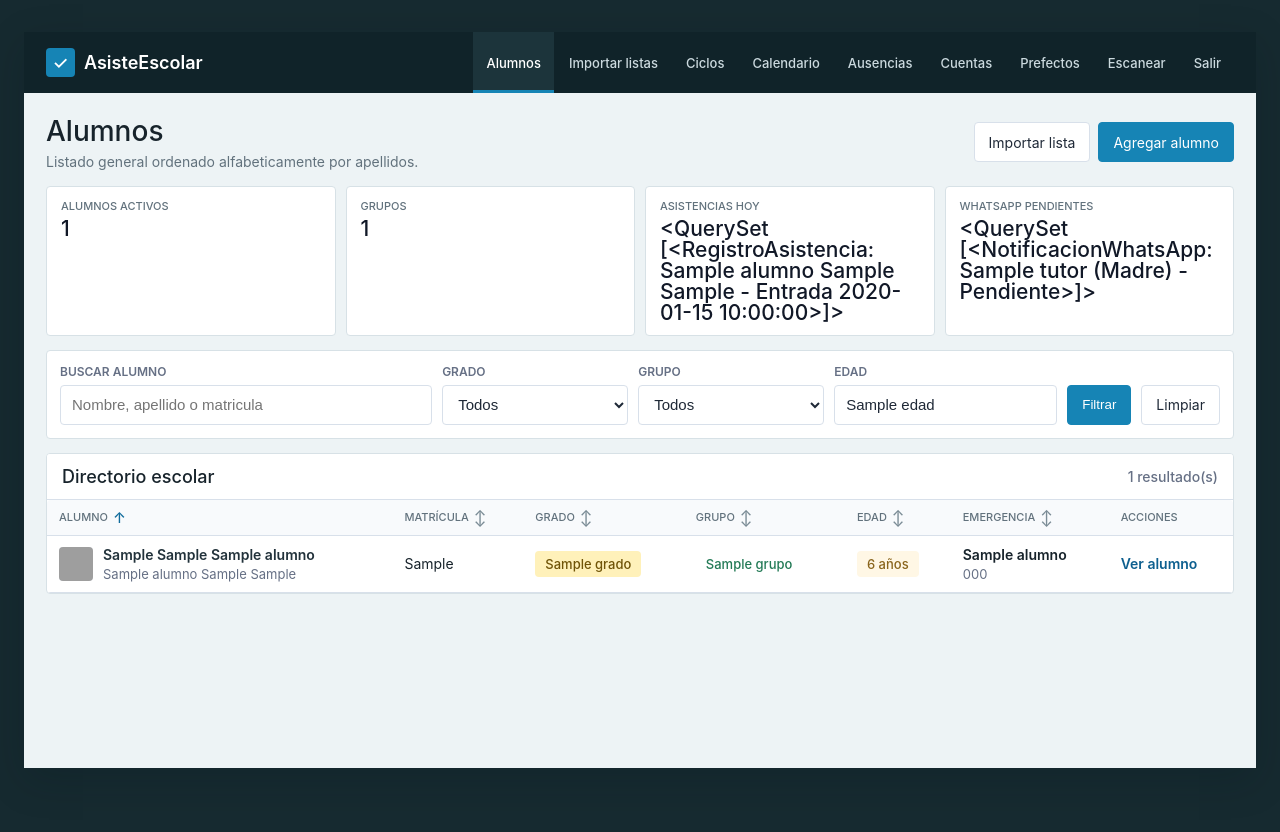
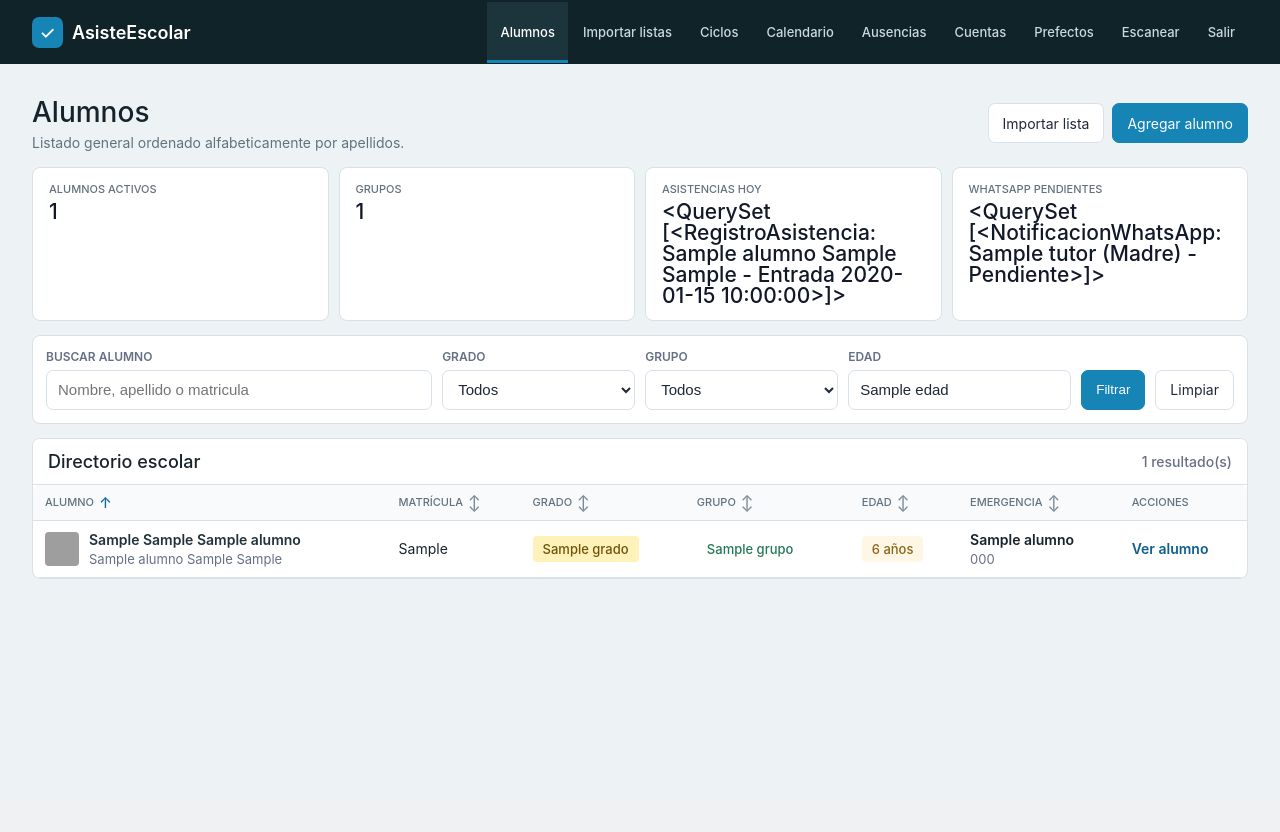
Before and after one commit to gabeMoran05-coder/Aplicaci-n-Control-de-Asistencias, a Django app: template asistencias/templates/asistencias/control_semanal.html in a window 1280 px wide. After the commit the page ends 579 px from the top, so only its background shows below. Run offline with Django 5.2, Linux system fonts and the light colour scheme; tables that the repository leaves empty hold one stand-in row (values such as "Sample post"); the template is opened without the code that fills it: values that come from a table or form of the project are taken from there, most other values are stand-ins (such as "Sample title", 1, 10 or a date in 2020); grey boxes are pictures that could not be loaded.

Commit message:
Amplia panel a pantalla completa y suaviza interfaz

```diff
--- a/asistencias/static/asistencias/dashboard.css
+++ b/asistencias/static/asistencias/dashboard.css
@@ -1,16 +1,16 @@
 :root{--dash-bg:#162a30;--dash-bg-2:#1c343b;--dash-page:#edf3f5;--dash-surface:#fff;--dash-line:#d7e1e6;--dash-text:#17232b;--dash-muted:#62727d;--dash-primary:#1684b5;--dash-primary-hover:#116d98}
-body.dashboard{min-height:100vh;background:var(--dash-bg);color:var(--dash-text);font-family:Inter,"Segoe UI",Roboto,Helvetica,Arial,sans-serif;font-size:14px;font-weight:400}
+body.dashboard{min-height:100vh;background:var(--dash-page);color:var(--dash-text);font-family:Inter,"Segoe UI",Roboto,Helvetica,Arial,sans-serif;font-size:14px;font-weight:400}
 .dashboard *{letter-spacing:0}
-.dashboard .app-frame{width:min(1440px,calc(100% - 48px));min-height:calc(100vh - 64px);margin:32px auto;background:var(--dash-page);box-shadow:0 12px 38px #07171b30}
-.dashboard .topbar{position:static;display:flex;flex-wrap:wrap;align-items:center;justify-content:space-between;gap:0 20px;min-height:61px;padding:0 22px;background:#102329;border:0;color:#e9f1f3}
+.dashboard .app-frame{width:100%;min-height:100vh;margin:0;background:var(--dash-page);box-shadow:none}
+.dashboard .topbar{position:static;display:flex;flex-wrap:wrap;align-items:center;justify-content:space-between;gap:0 20px;min-height:64px;padding:0 clamp(18px,2.5vw,40px);background:#102329;border:0;color:#e9f1f3}
 .dashboard .topbar .brand{display:inline-flex;align-items:center;gap:9px;color:#fff;text-decoration:none;font-size:18px;font-weight:600;white-space:nowrap}
-.dashboard .topbar .mark{display:grid;place-items:center;width:29px;height:29px;margin:0;border-radius:4px;background:var(--dash-primary);color:white;font-size:18px;font-weight:500}
+.dashboard .topbar .mark{display:grid;place-items:center;width:31px;height:31px;margin:0;border-radius:7px;background:var(--dash-primary);color:white;font-size:18px;font-weight:500}
 .dashboard .topbar .nav{display:flex;align-items:stretch;gap:2px;min-width:0;max-width:100%;min-height:61px;overflow-x:auto;scrollbar-width:thin}
 .dashboard .topbar .nav a,.dashboard .topbar .nav button{display:grid;place-items:center;min-height:61px;padding:0 13px;border:0;border-radius:0;background:transparent;color:#cbd9de;font:500 13px Inter,"Segoe UI",Arial,sans-serif;text-decoration:none;white-space:nowrap}
 .dashboard .topbar .nav a:hover,.dashboard .topbar .nav button:hover{background:var(--dash-bg-2);color:#fff}
 .dashboard .topbar .nav a.active{box-shadow:inset 0 -3px var(--dash-primary);background:var(--dash-bg-2);color:#fff}
 .dashboard .topbar .nav form{display:flex;margin:0}
-.dashboard .app-body{display:block;padding:22px}
+.dashboard .app-body{display:block;padding:clamp(18px,2.5vw,40px)}
 .dashboard .dashboard-sidebar{min-width:0;padding:13px 0;background:var(--dash-surface);border:1px solid var(--dash-line);border-radius:4px}
 .dashboard .sidebar-title{padding:5px 16px 11px;color:var(--dash-muted);font-size:11px;font-weight:600;text-transform:uppercase}
 .dashboard .sidebar-links{display:grid}
@@ -22,12 +22,12 @@ body.dashboard{min-height:100vh;background:var(--dash-bg);color:var(--dash-text)
 .dashboard h1{font-size:28px;line-height:1.2;font-weight:500}
 .dashboard .head,.dashboard .heading,.dashboard .top{margin:0 0 16px;align-items:center}
 .dashboard .subtitle,.dashboard .sub{margin-top:4px;color:var(--dash-muted)}
-.dashboard .button,.dashboard .primary,.dashboard .small,.dashboard .field input,.dashboard .field select{border-radius:4px;font-weight:400}
+.dashboard .button,.dashboard .primary,.dashboard .small,.dashboard .field input,.dashboard .field select{border-radius:7px;font-weight:400}
 .dashboard .button.primary,.dashboard .primary{background:var(--dash-primary);border-color:var(--dash-primary);color:#fff}
 .dashboard .button.primary:hover,.dashboard .primary:hover{background:var(--dash-primary-hover)}
-.dashboard .filters,.dashboard .stat,.dashboard .metric,.dashboard .table-card,.dashboard .group,.dashboard .qr,.dashboard .issued,.dashboard .table-wrap{border-color:var(--dash-line);border-radius:4px;box-shadow:none}
+.dashboard .filters,.dashboard .stat,.dashboard .metric,.dashboard .table-card,.dashboard .group,.dashboard .qr,.dashboard .issued,.dashboard .table-wrap{border-color:var(--dash-line);border-radius:8px;box-shadow:none}
 .dashboard .stats,.dashboard .summary{gap:10px;margin-bottom:14px}
-.dashboard .stat,.dashboard .metric{padding:12px 14px;background:#fff}
+.dashboard .stat,.dashboard .metric{padding:14px 16px;background:#fff}
 .dashboard .stat span,.dashboard .metric span,.dashboard .summary span{font-size:11px;font-weight:500;text-transform:uppercase;color:var(--dash-muted)}
 .dashboard .stat strong,.dashboard .metric strong,.dashboard .summary strong{margin-top:5px;font-size:21px;font-weight:500}
 .dashboard .filters{padding:13px;margin-bottom:14px}
@@ -37,7 +37,7 @@ body.dashboard{min-height:100vh;background:var(--dash-bg);color:var(--dash-text)
 .dashboard .pill,.dashboard .avatar{border-radius:4px;font-weight:500}
 .dashboard .data,.dashboard .family,.dashboard .attendance{min-width:0}
 .dashboard .overview{grid-template-columns:minmax(0,1fr) 232px;gap:14px;margin:16px 0}
-.dashboard .data,.dashboard .qr{padding:16px 18px;border:1px solid var(--dash-line);border-radius:4px;background:#fff}
+.dashboard .data,.dashboard .qr{padding:16px 18px;border:1px solid var(--dash-line);border-radius:8px;background:#fff}
 .dashboard .data h2,.dashboard .family h2,.dashboard .attendance h2{margin:0 0 12px;font-size:18px;font-weight:500}
 .dashboard .fields{grid-template-columns:repeat(2,minmax(0,1fr));border:0;gap:12px 16px}
 .dashboard .field{padding:0;border:0}
@@ -51,9 +51,9 @@ body.dashboard{min-height:100vh;background:var(--dash-bg);color:var(--dash-text)
 .dashboard .qr a{display:grid;place-items:center;min-height:34px;margin:5px 0 0;padding:5px 8px;border:1px solid var(--dash-primary);border-radius:4px;background:var(--dash-primary);color:#fff;font-size:13px;text-decoration:none}
 .dashboard .qr a.secondary{background:#fff;color:var(--dash-primary)}
 .dashboard .summary{padding:0;border:0}
-.dashboard .summary>div{padding:11px 13px;border:1px solid var(--dash-line);border-left:3px solid #22a76c;border-radius:4px;background:#fff}
+.dashboard .summary>div{padding:11px 13px;border:1px solid var(--dash-line);border-left:3px solid #22a76c;border-radius:8px;background:#fff}
 .dashboard .summary>div:nth-child(2){border-left-color:#d9a222}.dashboard .summary>div:nth-child(3){border-left-color:#886bea}.dashboard .summary>div:nth-child(4){border-left-color:#d65b5b}
-.dashboard .attendance,.dashboard .family{padding:16px 18px;margin:0 0 14px;border:1px solid var(--dash-line);border-radius:4px;background:#fff}
+.dashboard .attendance,.dashboard .family{padding:16px 18px;margin:0 0 14px;border:1px solid var(--dash-line);border-radius:8px;background:#fff}
 .dashboard .family table{background:transparent}
 .dashboard .family{overflow-x:auto}
 .dashboard .family th,.dashboard .family td{border:0;border-bottom:1px solid var(--dash-line)}
@@ -61,7 +61,7 @@ body.dashboard{min-height:100vh;background:var(--dash-bg);color:var(--dash-text)
 .dashboard .head .actions{margin-left:auto}
 .dashboard .month-head{margin-top:8px}
 .dashboard .director-month-layout{display:grid;grid-template-columns:minmax(0,475px) minmax(0,1fr);gap:14px;align-items:stretch;margin:16px 0 21px}
-.dashboard .director-month,.dashboard .month-agenda{min-width:0;padding:15px 18px;border:1px solid var(--dash-line);border-radius:4px;background:#fff}
+.dashboard .director-month,.dashboard .month-agenda{min-width:0;padding:15px 18px;border:1px solid var(--dash-line);border-radius:8px;background:#fff}
 .dashboard .director-month .month-head{margin:0 0 9px}
 .dashboard .director-month .legend{margin:10px 0 0}
 .dashboard .month-agenda h2{margin:1px 0 18px;font-size:18px;font-weight:500}
```
Also changed, not shown: asistencias/static/asistencias/gestion.css (+7 -7 lines).
